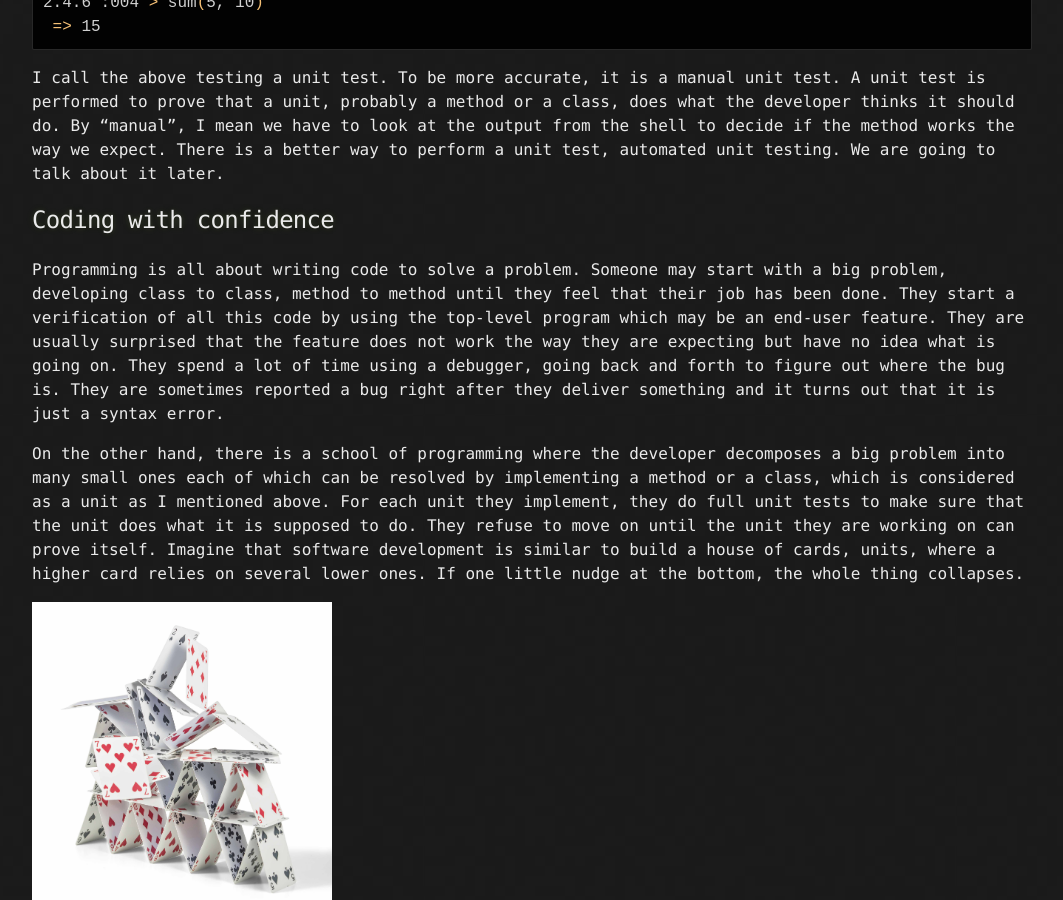
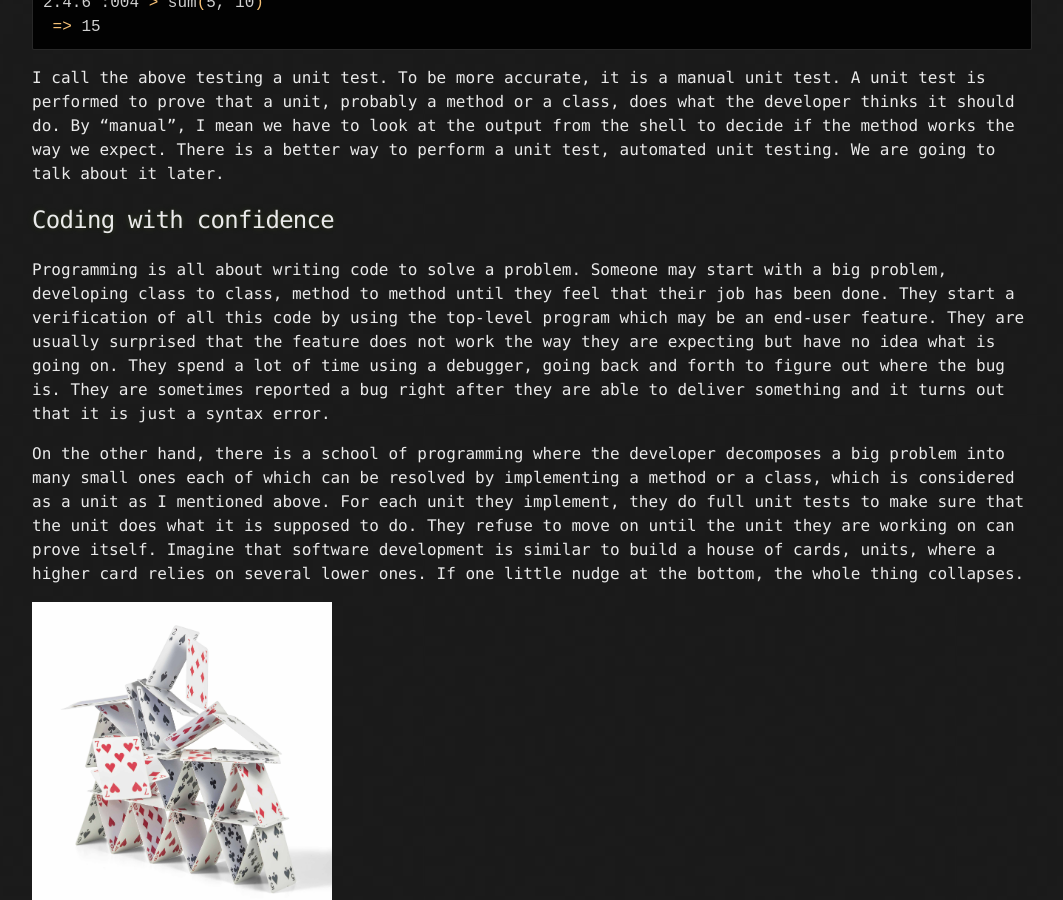
Before and after one commit to anlnt/anlnt.github.io, a Jekyll site: the page built from _posts/2020-04-18-unit-test-back-to-basics.markdown, in a window 1280 px wide and 900 px high, scrolled down 649 px. Shown: the whole window, without its empty margins (108-1171 px from the left). Built offline with Jekyll 4.4.1, drawn with Linux system fonts in a browser that asks for light colours.

Commit message:
Update 2020-04-18-unit-test-back-to-basics.markdown

```diff
--- a/_posts/2020-04-18-unit-test-back-to-basics.markdown
+++ b/_posts/2020-04-18-unit-test-back-to-basics.markdown
@@ -28,7 +28,7 @@ Then we may have used a tool, [IRB](https://github.com/ruby/irb), to interactive
 I call the above testing a unit test. To be more accurate, it is a manual unit test. A unit test is performed to prove that a unit, probably a method or a class, does what the developer thinks it should do. By “manual”, I mean we have to look at the output from the shell to decide if the method works the way we expect. There is a better way to perform a unit test, automated unit testing. We are going to talk about it later.
 
 ## Coding with confidence
-Programming is all about writing code to solve a problem. Someone may start with a big problem, developing class to class, method to method until they feel that their job has been done. They start a verification of all this code by using the top-level program which may be an end-user feature. They are usually surprised that the feature does not work the way they are expecting but have no idea what is going on. They spend a lot of time using a debugger, going back and forth to figure out where the bug is. They are sometimes reported a bug right after they deliver something and it turns out that it is just a syntax error.
+Programming is all about writing code to solve a problem. Someone may start with a big problem, developing class to class, method to method until they feel that their job has been done. They start a verification of all this code by using the top-level program which may be an end-user feature. They are usually surprised that the feature does not work the way they are expecting but have no idea what is going on. They spend a lot of time using a debugger, going back and forth to figure out where the bug is. They are sometimes reported a bug right after they are able to deliver something and it turns out that it is just a syntax error.
 
 On the other hand, there is a school of programming where the developer decomposes a big problem into many small ones each of which can be resolved by implementing a method or a class, which is considered as a unit as I mentioned above. For each unit they implement, they do full unit tests to make sure that the unit does what it is supposed to do. They refuse to move on until the unit they are working on can prove itself. Imagine that software development is similar to build a house of cards, units, where a higher card relies on several lower ones. If one little nudge at the bottom, the whole thing collapses.
 
```
